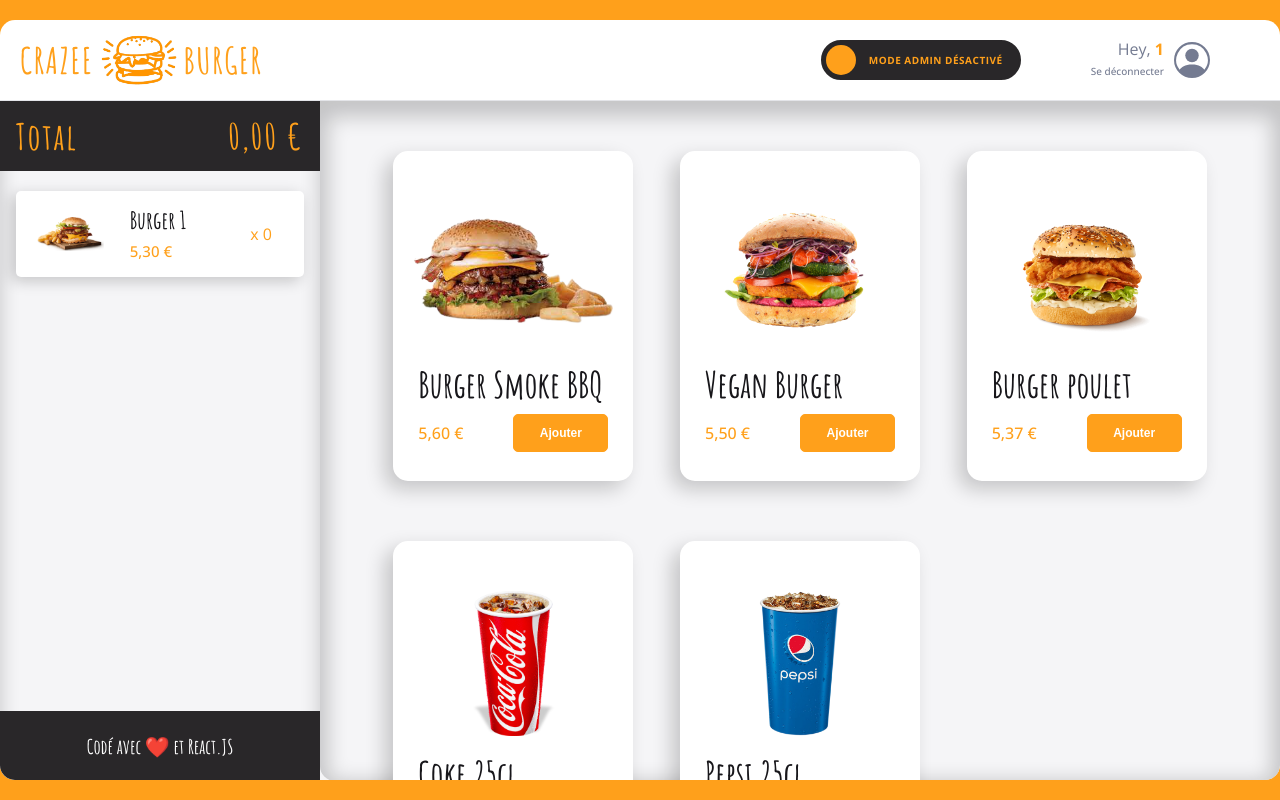
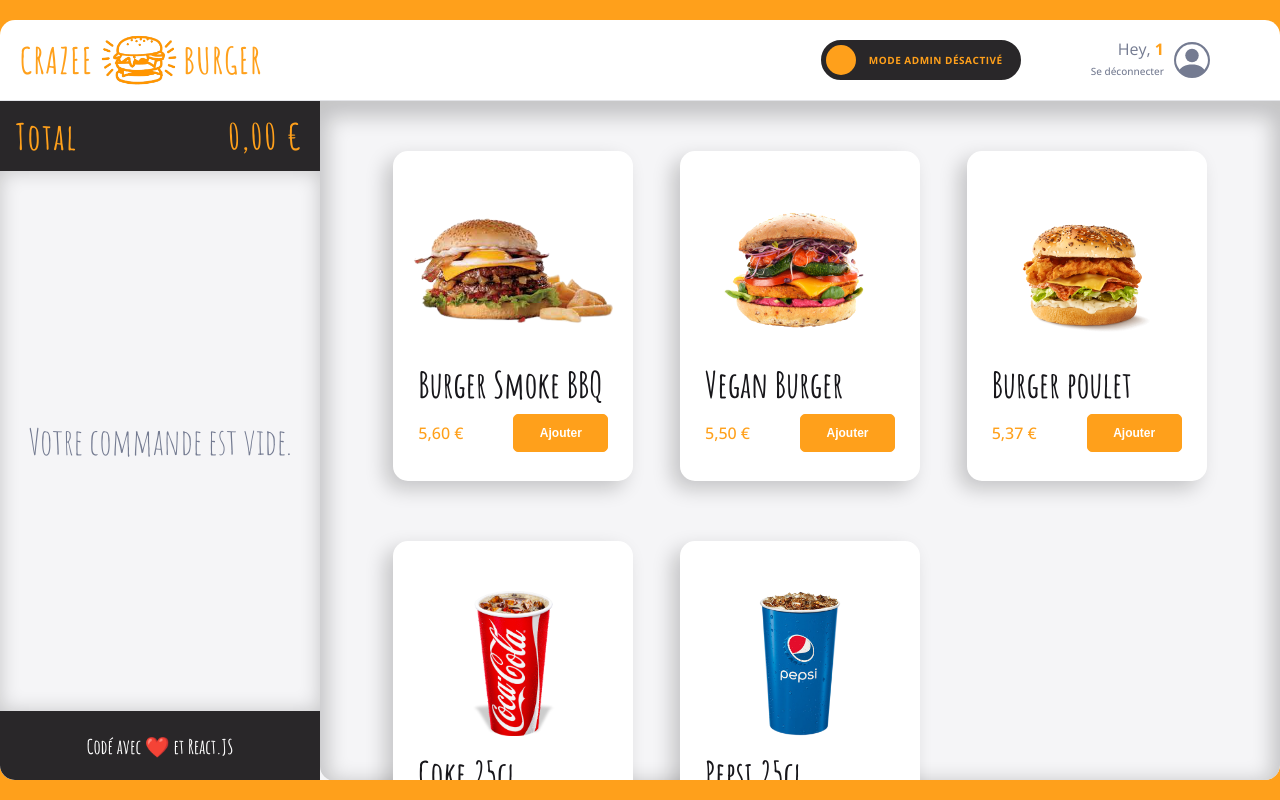
Before and after one commit to ImadeusF/crazee-burger, a React (Vite) app: page /order/1 in a window 1280 px wide. Built offline with nearby package versions, Linux system fonts and the light colour scheme.

Commit message:
♻️ F11: BASKET > Add Product > Add sumToPay

```diff
--- a/src/components/pages/order/Main/Basket/Basket.jsx
+++ b/src/components/pages/order/Main/Basket/Basket.jsx
@@ -13,9 +13,14 @@ export default function Basket() {
 
   const isBasketEmpty = basket.length === 0;
 
+const sumToPay = basket.reduce((total, basketProduct) => {
+  total += basketProduct.price * basketProduct.quantity;
+    return total;
+  }, 0);
+
   return (
     <BasketStyled>
-      <Total amountToPay={formatPrice(0)} />
+      <Total amountToPay={formatPrice(sumToPay)} />
       {isBasketEmpty ? <EmptyBasket /> : <BasketProducts basket={basket} />}
       <Footer />
     </BasketStyled>
--- a/src/fakeData/fakeBasket.jsx
+++ b/src/fakeData/fakeBasket.jsx
@@ -4,17 +4,10 @@ export const EMPTY = []
 
 export const SMALL = [
   {
-    // id: "1",
-    // title: "Burger Meal",
-    // imageSource: "images/burger1.png",
-    // quantity: 1,
     id: "1",
-    imageSource: "/images/burger1.png",
-    title: "Burger 1",
-    price: 5.297,
-    quantity: 0,
-    isAvailable: true,
-    isAdvertised: false,
+    title: "Burger Meal",
+    imageSource: "images/burger1.png",
+    quantity: 1,
   },
 ]
 
--- a/src/hooks/useBasket.jsx
+++ b/src/hooks/useBasket.jsx
@@ -4,7 +4,7 @@ import { deepClone, find, findIndex } from "../utils/array";
 import { BiBasket } from "react-icons/bi";
 
 export const useBasket = () => {
-  const [basket, setBasket] = useState(fakeBasket.SMALL);
+  const [basket, setBasket] = useState(fakeBasket.EMPTY);
 
   const handleAddToBasket = (productToAdd) => {
     const basketCopy = deepClone(basket);
```
